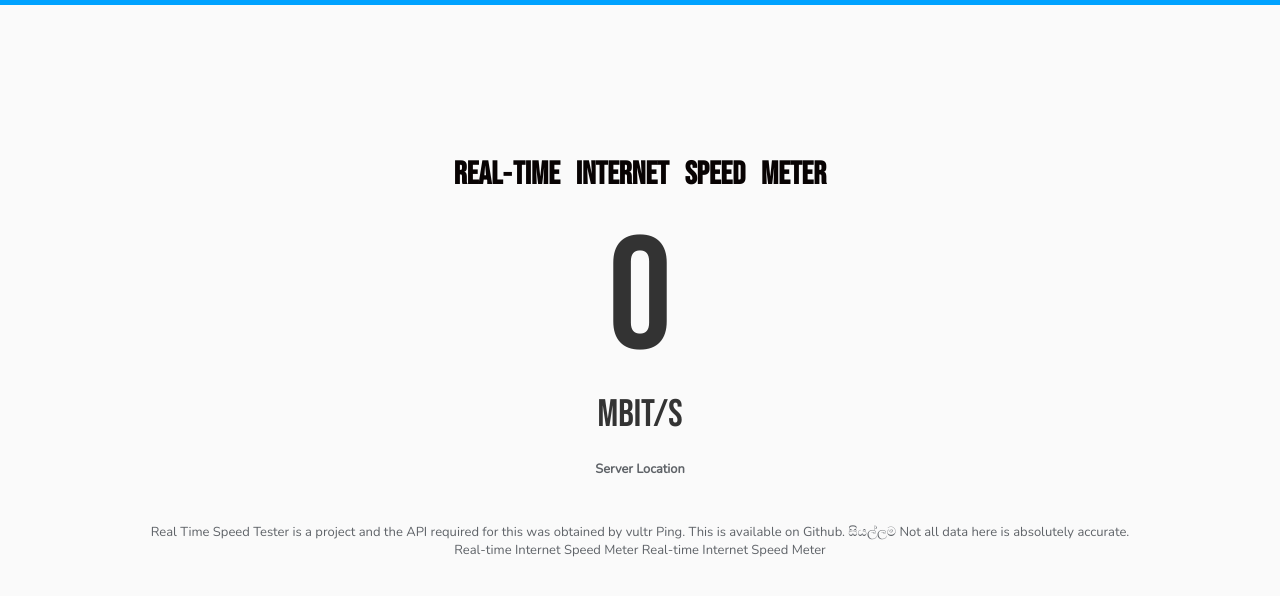
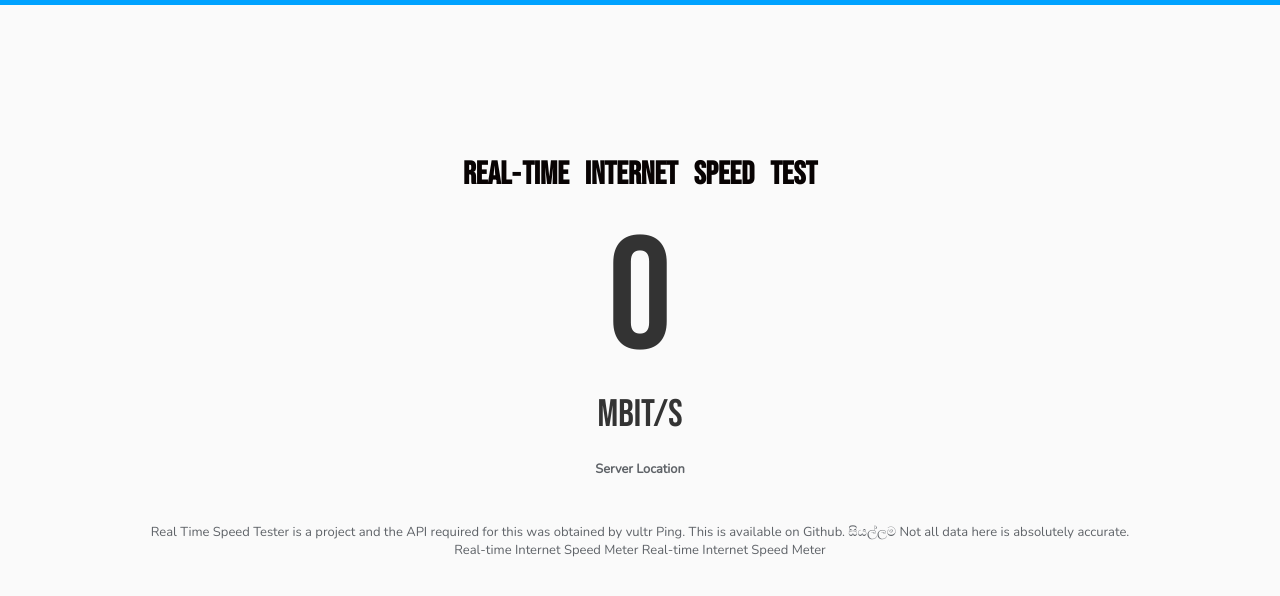
Before and after one commit to sankalk/SpeedTest, a plain HTML site: page speedtest.html in a window 1280 px wide. Drawn offline with nearby package versions, Linux system fonts and the light colour scheme; no server answers.

Commit message:
Update speedtest.html

```diff
--- a/speedtest.html
+++ b/speedtest.html
@@ -2,7 +2,7 @@
 <html lang="en">
 
 <head>
-    <title>Speet Test </title>
+    <title> Real-time Internet Speed Meter </title>
     <meta http-equiv="X-UA-Compatible" content="IE=edge">
     <meta name="viewport" content="width=device-width, initial-scale=1">
     <meta charset="utf-8">
@@ -13,7 +13,7 @@
 <body>
 
 
-<h1>Real-time Internet Speed Meter</h1>
+<h1>Real-time Internet Speed Test</h1>
 <h2>Server Location</h2>
 <p>Real Time Speed Tester is a project and the API required for this was obtained by vultr Ping. This is available on Github. සියල්ලම Not all data here is absolutely accurate.</br>Real-time Internet Speed Meter Real-time Internet Speed Meter </p>
 
```
